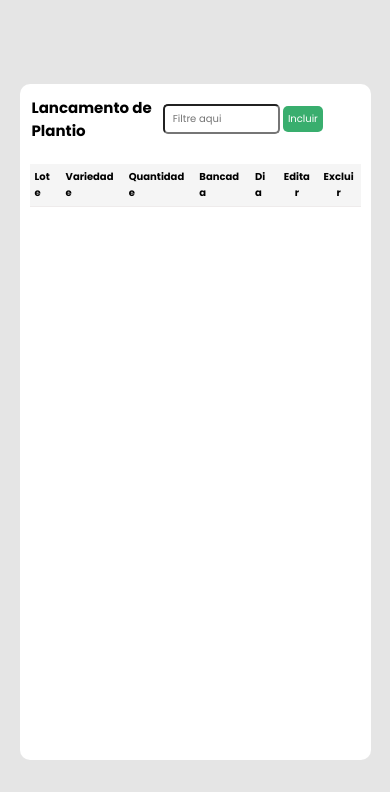
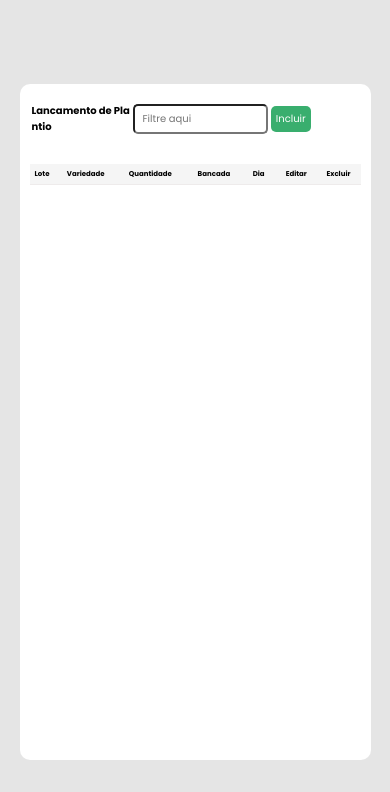
Before and after one commit to clebera1/projetoplantio, a plain HTML site: page index.html in a window 390 px wide. Shown: the top 792 px of the page. Drawn offline with nearby package versions, Linux system fonts and the light colour scheme.

Commit message:
fixing responsivity

```diff
--- a/style.css
+++ b/style.css
@@ -135,12 +135,16 @@ tbody tr td.acao {
   }
 
   .header span {
-    font-size: 15px;
+    font-size: 10px;
   }
 
   #new {
     padding: 5px;
     font-size: 10px;
+  }
+
+  th {
+    font-size: 7px;
   }
 
   thead tr th.acao {
```
